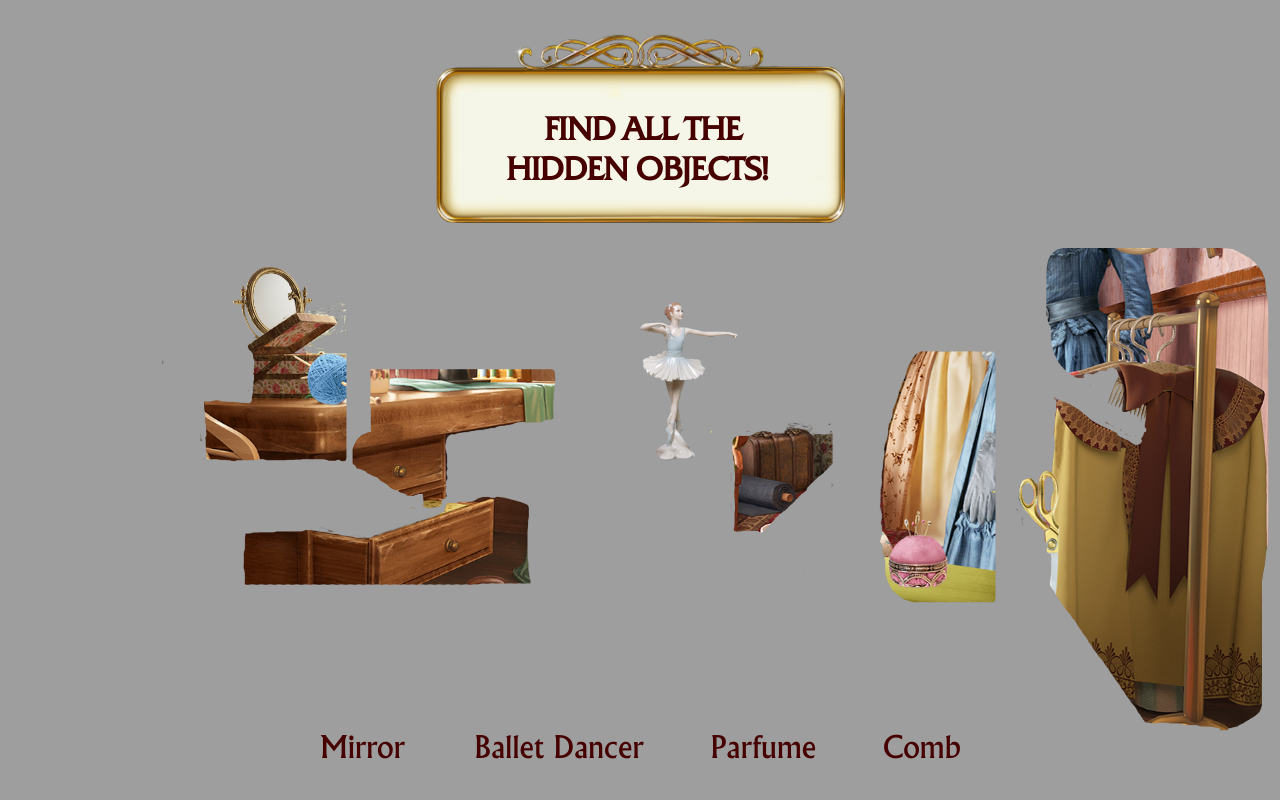
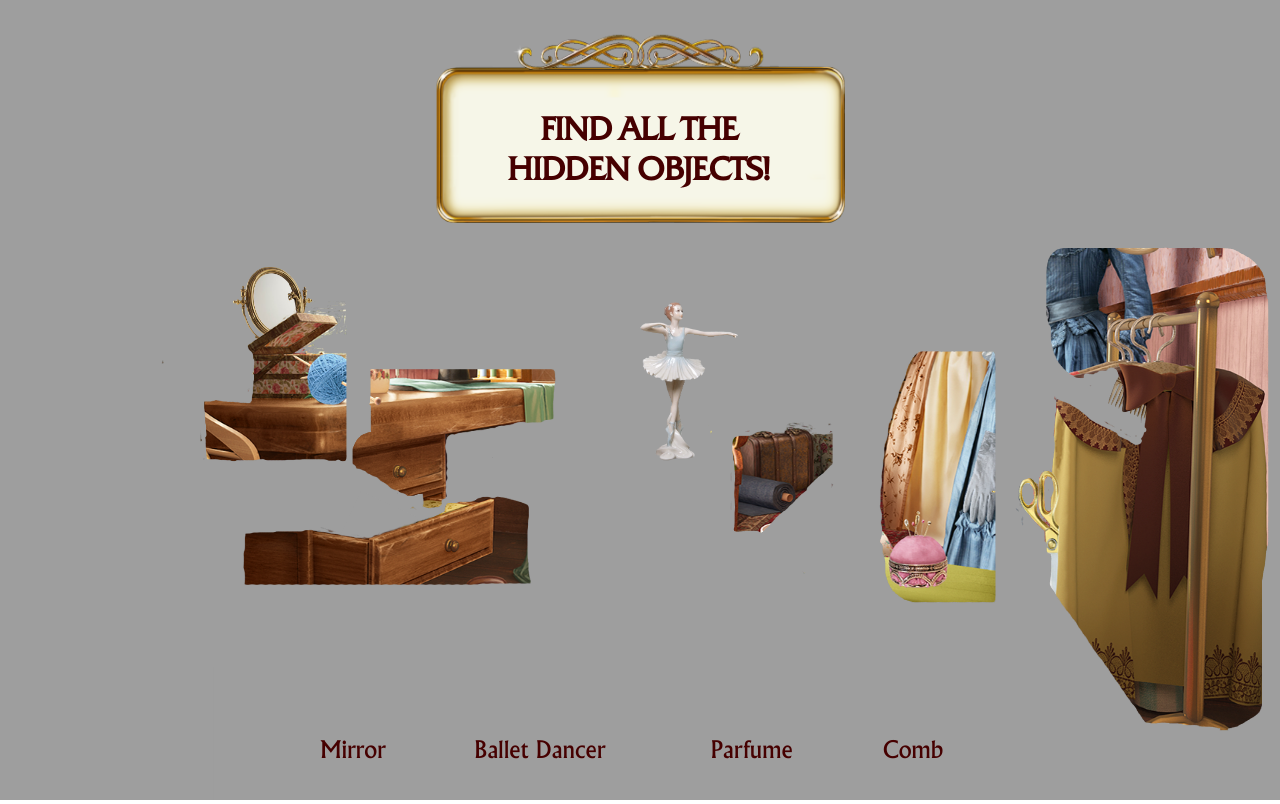
Before and after one commit to AstR0x/hidden-object-game, a plain HTML site: page index.html in a window 1280 px wide. Drawn offline with Linux system fonts and the light colour scheme.

Commit message:
added adaptability text in the gui

```diff
--- a/index.html
+++ b/index.html
@@ -87,7 +87,7 @@
      }
 
      drawText() {
-       ctx.font = '30px AlbertusMedium';
+       ctx.font = `${cvs.width / 55}px AlbertusMedium`;
        ctx.fillText(this.text, this.textX, this.textY);
      }
 
@@ -148,8 +148,8 @@
     'Find all the\nhidden objects', cvs.width / 2.35, cvs.height / 5.7);
 
   tutorial.drawText = function() {
-    ctx.fillText('Find all the'.toUpperCase(), this.textX, this.textY - this.size / 2);
-    ctx.fillText('hidden objects!'.toUpperCase(), this.textX - 38, this.textY + cvs.height / 20 + this.size / 2);
+    ctx.fillText('Find all the'.toUpperCase(), this.textX - cvs.width / 350, this.textY - this.size / 2);
+    ctx.fillText('hidden objects!'.toUpperCase(), this.textX - cvs.width / 35 , this.textY + cvs.height / 20 + this.size / 2);
   }
 
   let button = new AnimateImg('img/button.png', cvs.width / 2.66, cvs.height / 1.8, cvs.width / 4, cvs.height / 10,
```
